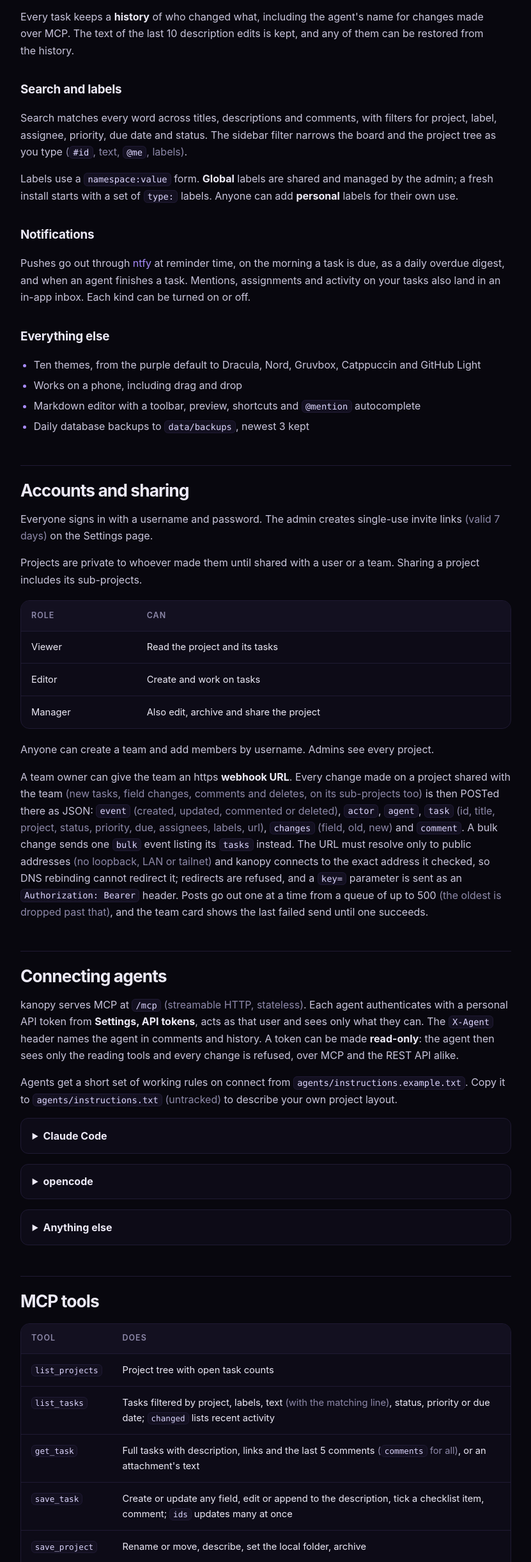
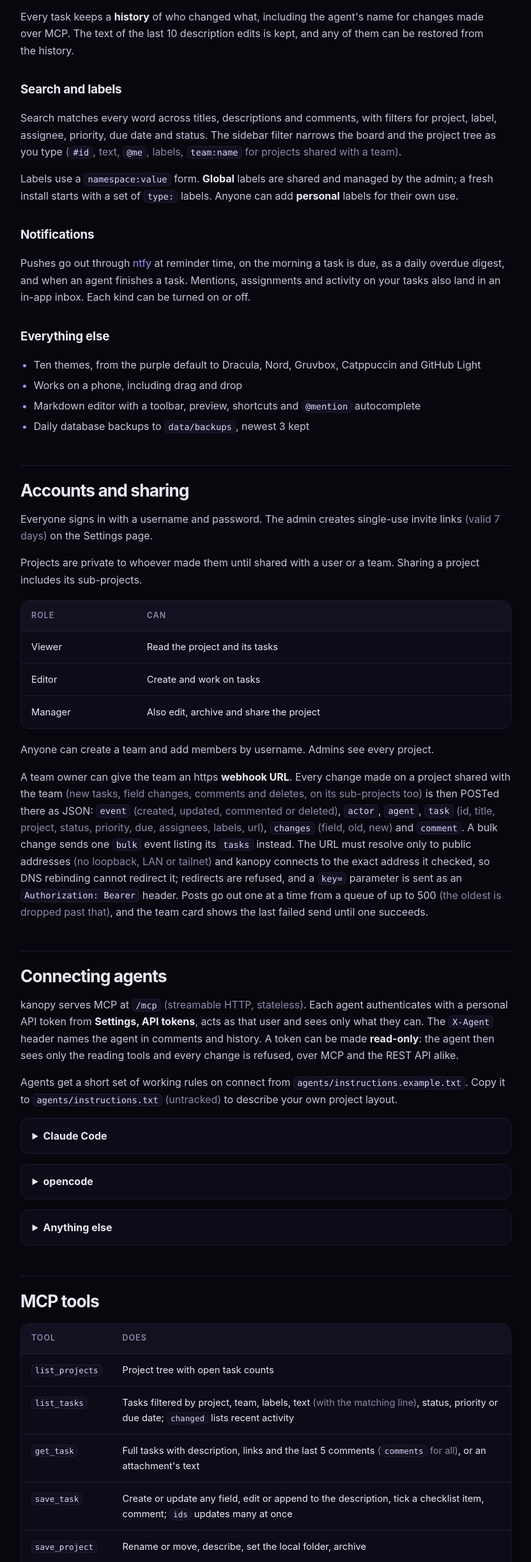
Before and after one commit to acidvegas/kanopy, a plain HTML site: page docs.html in a window 1280 px wide. Shown: the part 2510-4951 px from the top of the page at 64% size, without its empty margins (336-1167 px from the left). Drawn offline with Linux system fonts and the light colour scheme.

Commit message:
Docs from the current README; tool definitions now 1,356 tokens

```diff
--- a/docs.html
+++ b/docs.html
@@ -125,7 +125,7 @@ venv/bin/python -m kanopy.app
 <p>Tasks can <strong>repeat</strong> daily, weekly, monthly, yearly, every N days or on chosen weekdays. Marking one done creates the next occurrence with its checklist reset and its dates moved forward; upcoming ones show faded on the calendar.</p>
 <p>Every task keeps a <strong>history</strong> of who changed what, including the agent's name for changes made over MCP. The text of the last 10 description edits is kept, and any of them can be restored from the history.</p>
 <h3 id="search-and-labels">Search and labels<a class="anchor" href="#search-and-labels" aria-label="Link to this section">#</a></h3>
-<p>Search matches every word across titles, descriptions and comments, with filters for project, label, assignee, priority, due date and status. The sidebar filter narrows the board and the project tree as you type <em>(<code>#id</code>, text, <code>@me</code>, labels)</em>.</p>
+<p>Search matches every word across titles, descriptions and comments, with filters for project, label, assignee, priority, due date and status. The sidebar filter narrows the board and the project tree as you type <em>(<code>#id</code>, text, <code>@me</code>, labels, <code>team:name</code> for projects shared with a team)</em>.</p>
 <p>Labels use a <code>namespace:value</code> form. <strong>Global</strong> labels are shared and managed by the admin; a fresh install starts with a set of <code>type:</code> labels. Anyone can add <strong>personal</strong> labels for their own use.</p>
 <h3 id="notifications">Notifications<a class="anchor" href="#notifications" aria-label="Link to this section">#</a></h3>
 <p>Pushes go out through <a href="https://ntfy.sh">ntfy</a> at reminder time, on the morning a task is due, as a daily overdue digest, and when an agent finishes a task. Mentions, assignments and activity on your tasks also land in an in-app inbox. Each kind can be turned on or off.</p>
@@ -219,7 +219,7 @@ ln -s /path/to/kanopy/agents/task.md ~/.config/opencode/command/task.md
 </tr>
 <tr>
 <td><code>list_tasks</code></td>
-<td>Tasks filtered by project, labels, text <em>(with the matching line)</em>, status, priority or due date; <code>changed</code> lists recent activity</td>
+<td>Tasks filtered by project, team, labels, text <em>(with the matching line)</em>, status, priority or due date; <code>changed</code> lists recent activity</td>
 </tr>
 <tr>
 <td><code>get_task</code></td>
```
Also changed, not shown: index.html (+1 -1 lines).
